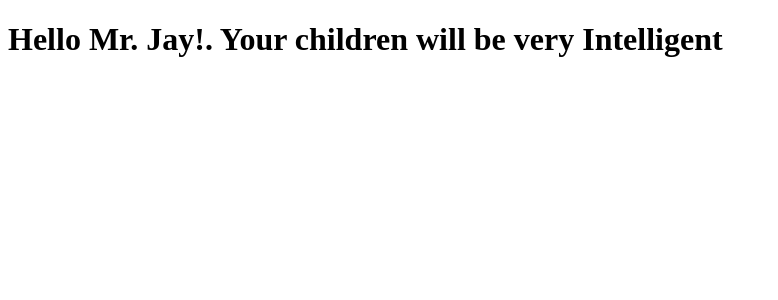
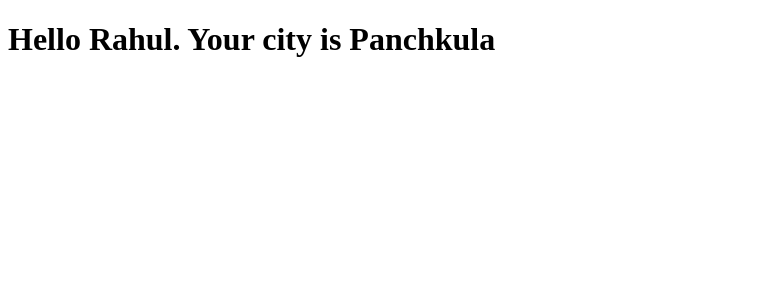
Before and after one commit to jayprakash548/first-app-react-npm, a React (Create React App) app: page / in a window 1280 px wide. Shown: the top 300 px of the page, without its empty margins (0-778 px from the left). Built offline with nearby package versions, Linux system fonts and the light colour scheme.

Commit message:
State in React

```diff
--- a/src/App.js
+++ b/src/App.js
@@ -1,21 +1,22 @@
-// import React from 'react';
-
-// const App = props =>{
-//     return <h1>Hello Jay Prakash Kumar {props.children}</h1>
-// }
-
-// export default App;
-
-import React, {Component} from 'react';
+import React, { Component } from 'react';
 
 class App extends Component {
+    constructor(props){
+        super(props);
+        this.state = {
+            name: "Rahul",
+            city: this.props.city
+        }
+    }
+    /* state = {
+        name: "Rahul",
+        city: this.props.city
+    } */
     render(){
         return(
-            <div>
-                <h1>Hello Mr. Jay!. {this.props.children}</h1>
-            </div>
+            <h1>Hello {this.state.name}. Your city is {this.state.city}</h1>
         )
     }
 }
 
-export default App;
+export default App
--- a/src/index.js
+++ b/src/index.js
@@ -2,4 +2,4 @@ import React from 'react';
 import ReactDOM from 'react-dom';
 import App from './App'   ;
 
-ReactDOM.render(<App> Your children will be very Intelligent </App>, document.getElementById('root'));
+ReactDOM.render(<App city="Panchkula"> Your children will be very Intelligent </App>, document.getElementById('root'));
```
